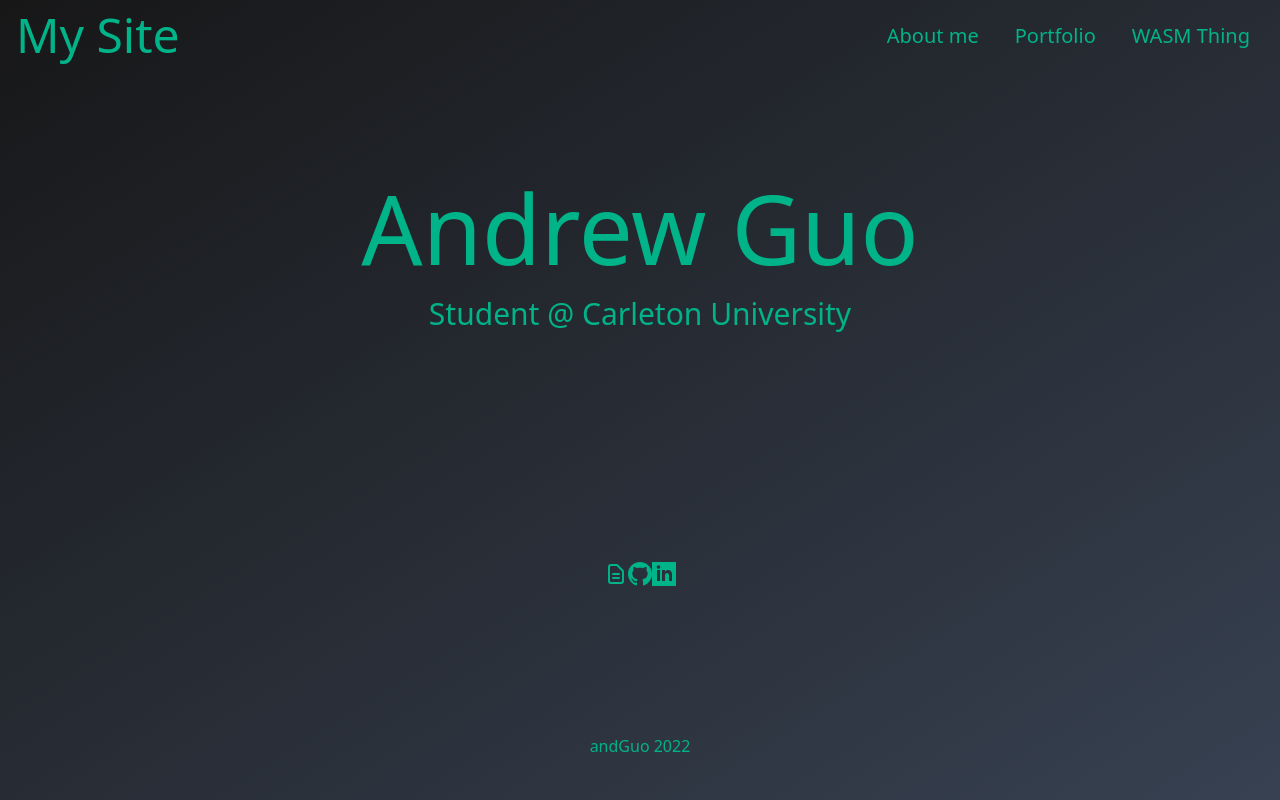
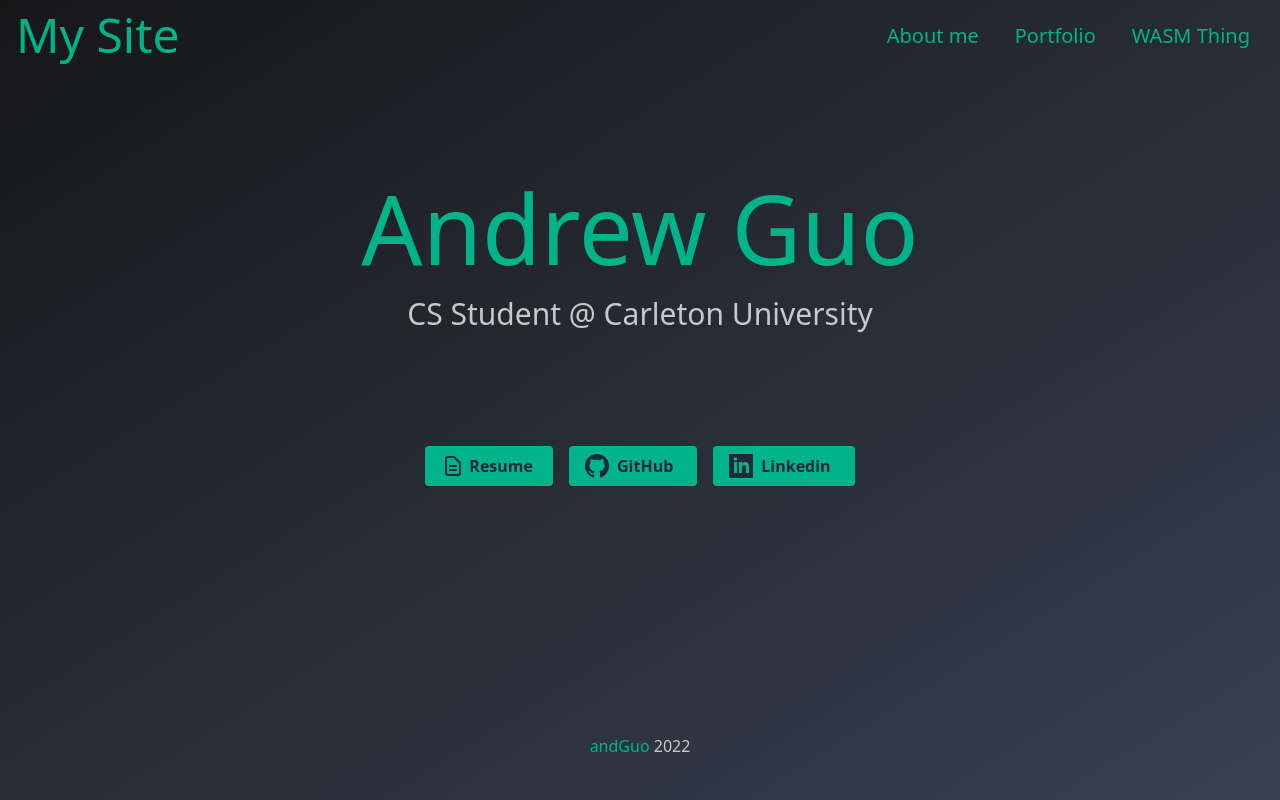
Before and after one commit to andGuo/andGuo.github.io, a Gatsby site: page / in a window 1280 px wide. Built offline with nearby package versions, Linux system fonts and the light colour scheme; Gatsby itself is replaced by a stand-in of ours.

Commit message:
stole some svgs

```diff
--- a/src/components/Layout.js
+++ b/src/components/Layout.js
@@ -10,7 +10,7 @@ export default function Layout({ children }) {
                     {children}
                 </div>
                 <footer className="flex justify-center align-middle content-start">
-                    <p className="p-8">andGuo 2022</p>
+                    <p className="p-8">andGuo <span className="text-secondaryLight">2022</span></p>
                 </footer>
             </div>
         </div>
--- a/src/components/NavBar.js
+++ b/src/components/NavBar.js
@@ -9,9 +9,9 @@ export default function NavBar() {
             </div>
             <div className="hidden sm:flex">
                 <ul className="flex menu mt-2.5 p-3 text-xl">
-                    <li className="item mx-3 px-1.5 hover:text-gray-300"><Link to="/about">About me</Link></li>
-                    <li className="item mx-3 px-1.5 hover:text-gray-300"><Link to="/portfolio">Portfolio</Link></li>
-                    <li className="item mx-3 px-1.5 hover:text-gray-300"><Link to="/wasmProject">WASM Thing</Link></li>
+                    <li className="item mx-3 px-1.5 hover:text-secondaryLight"><Link to="/about">About me</Link></li>
+                    <li className="item mx-3 px-1.5 hover:text-secondaryLight"><Link to="/portfolio">Portfolio</Link></li>
+                    <li className="item mx-3 px-1.5 hover:text-secondaryLight"><Link to="/wasmProject">WASM Thing</Link></li>
                 </ul>
             </div>
             <div className="sm:hidden flex items-center">
--- a/src/pages/index.js
+++ b/src/pages/index.js
@@ -8,18 +8,27 @@ const IndexPage = () => {
 		<Layout>
 			<div className="flex h-96 flex-col items-center justify-center">
 				<h2 className="text-8xl p-3">Andrew Guo</h2>
-				<h3 className="text-3xl p-2">Student @ Carleton University</h3>
+				<h3 className="text-3xl p-2 text-secondaryLight">CS Student @ Carleton University</h3>
 			</div>
-			<div className="flex h-64 items-center justify-center">
+			<div className="flex h-64 items-start justify-center">
+				<button class="bg-primaryDark hover:bg-secondaryLight text-gray-800 font-bold py-2 px-4 rounded inline-flex items-center mx-2">
 					<svg xmlns="http://www.w3.org/2000/svg" className="h-6 w-6" fill="none" viewBox="0 0 24 24" stroke="currentColor" strokeWidth={2}>
 						<path strokeLinecap="round" strokeLinejoin="round" d="M9 12h6m-6 4h6m2 5H7a2 2 0 01-2-2V5a2 2 0 012-2h5.586a1 1 0 01.707.293l5.414 5.414a1 1 0 01.293.707V19a2 2 0 01-2 2z" />
 					</svg>
+					<span className="px-1">Resume</span>
+				</button>
+				<button class="bg-primaryDark hover:bg-secondaryLight text-gray-800 font-bold py-2 px-4 rounded inline-flex items-center mx-2">
 					<svg xmlns="http://www.w3.org/2000/svg" width="24" height="24" viewBox="0 0 24 24">
 						<path fill="currentColor" d="M12 0c-6.626 0-12 5.373-12 12 0 5.302 3.438 9.8 8.207 11.387.599.111.793-.261.793-.577v-2.234c-3.338.726-4.033-1.416-4.033-1.416-.546-1.387-1.333-1.756-1.333-1.756-1.089-.745.083-.729.083-.729 1.205.084 1.839 1.237 1.839 1.237 1.07 1.834 2.807 1.304 3.492.997.107-.775.418-1.305.762-1.604-2.665-.305-5.467-1.334-5.467-5.931 0-1.311.469-2.381 1.236-3.221-.124-.303-.535-1.524.117-3.176 0 0 1.008-.322 3.301 1.23.957-.266 1.983-.399 3.003-.404 1.02.005 2.047.138 3.006.404 2.291-1.552 3.297-1.23 3.297-1.23.653 1.653.242 2.874.118 3.176.77.84 1.235 1.911 1.235 3.221 0 4.609-2.807 5.624-5.479 5.921.43.372.823 1.102.823 2.222v3.293c0 .319.192.694.801.576 4.765-1.589 8.199-6.086 8.199-11.386 0-6.627-5.373-12-12-12z" />
 					</svg>
+					<span className="px-2">GitHub</span>
+				</button>
+				<button class="bg-primaryDark hover:bg-secondaryLight text-gray-800 font-bold py-2 px-4 rounded inline-flex items-center mx-2">
 					<svg xmlns="http://www.w3.org/2000/svg" width="24" height="24" viewBox="0 0 24 24">
 						<path fill="currentColor" d="M0 0v24h24v-24h-24zm8 19h-3v-11h3v11zm-1.5-12.268c-.966 0-1.75-.79-1.75-1.764s.784-1.764 1.75-1.764 1.75.79 1.75 1.764-.783 1.764-1.75 1.764zm13.5 12.268h-3v-5.604c0-3.368-4-3.113-4 0v5.604h-3v-11h3v1.765c1.397-2.586 7-2.777 7 2.476v6.759z" />
 					</svg>
+					<span className="px-2">Linkedin</span>
+				</button>
 			</div>
 		</Layout>
 	)
```
Lines whose indentation alone changed are shown as unchanged.
